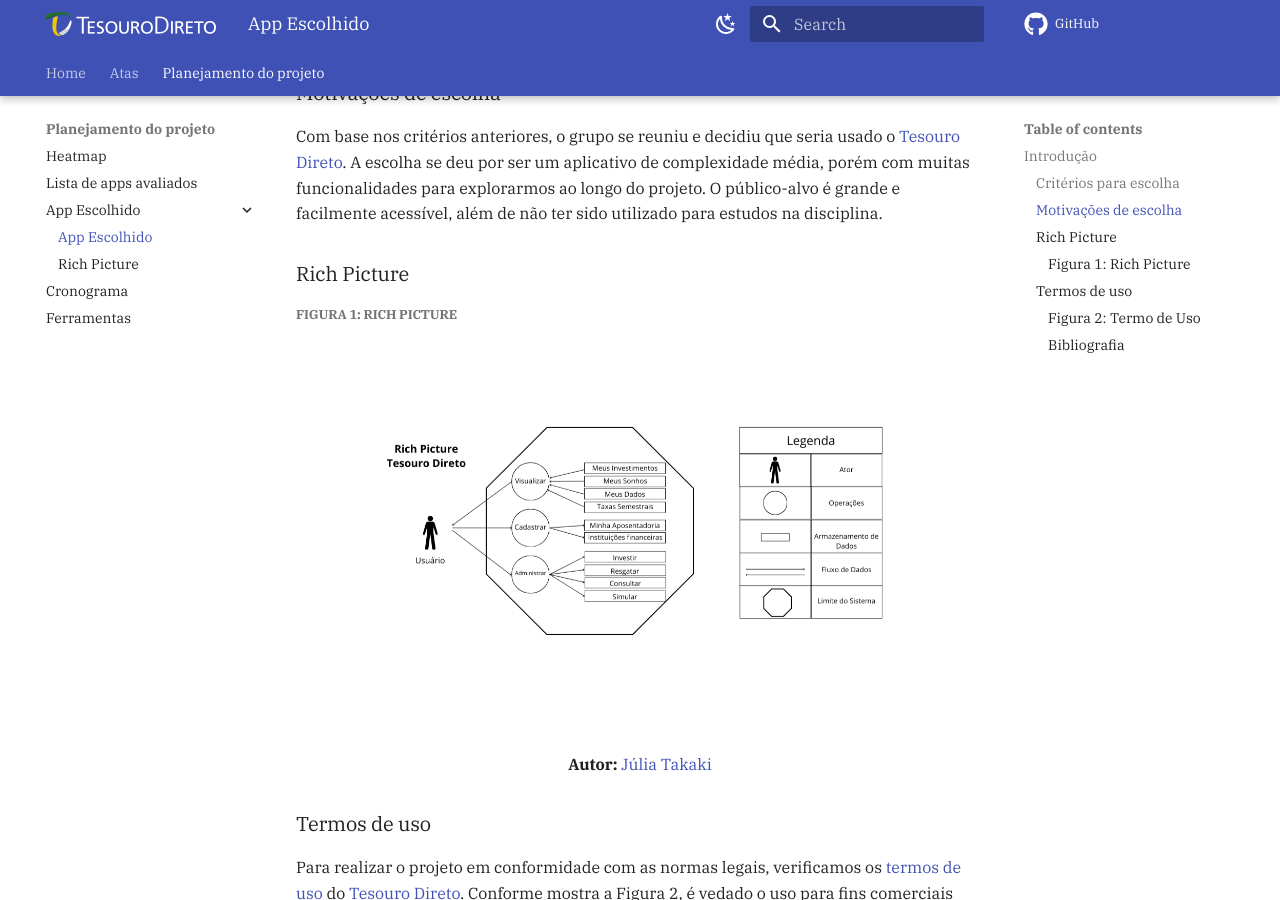
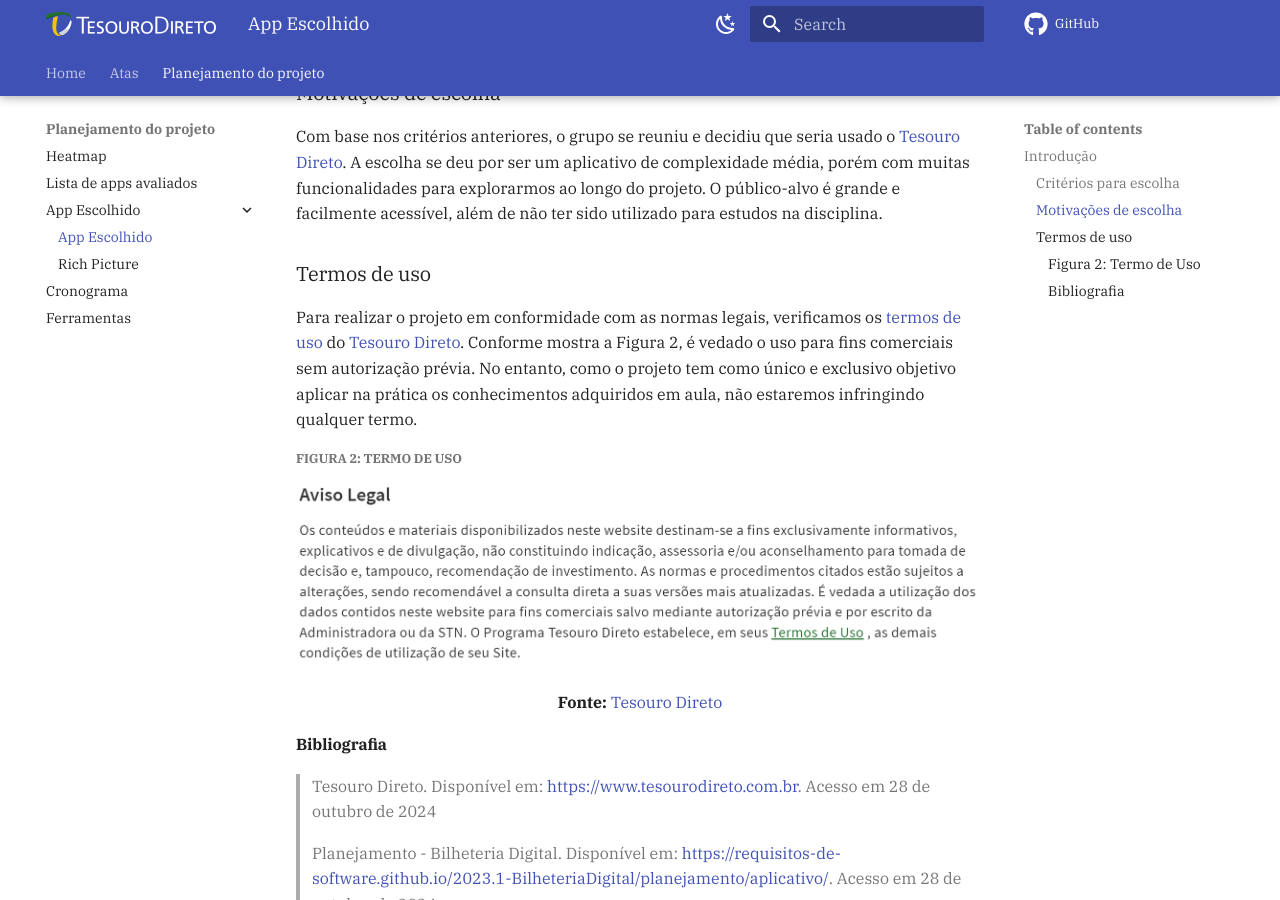
Before and after one commit to Requisitos-de-Software/2024.2-Grupo05, an MkDocs documentation site: the page built from docs/Planejamento-do-projeto/app-escolhido.md, in a window 1280 px wide and 900 px high, scrolled down 539 px. Built offline with MkDocs 1.6.1 and Material for MkDocs 9.7.7, drawn with Linux system fonts in a browser that asks for light colours; comment, search, counter and statistics services are not loaded.

Commit message:
docs: tirando a rp do app-escolhido

```diff
--- a/docs/Planejamento-do-projeto/app-escolhido.md
+++ b/docs/Planejamento-do-projeto/app-escolhido.md
@@ -12,15 +12,6 @@
 ### Motivações de escolha
 
 Com base nos critérios anteriores, o grupo se reuniu e decidiu que seria usado o [Tesouro Direto](https://www.tesourodireto.com.br). A escolha se deu por ser um aplicativo de complexidade média, porém com muitas funcionalidades para explorarmos ao longo do projeto. O público-alvo é grande e facilmente acessível, além de não ter sido utilizado para estudos na disciplina.
-
-### Rich Picture
-##### Figura 1: Rich Picture
-
-![Figura 1: Rich Picture](../assets/RichPictureTesouroDireto.png)
-
-<div>
-<font size="3"><p style="text-align: center"><b>Autor:</b> <a href="https://www.github.com/juliatakaki">Júlia Takaki</a></font></p>
-</div>
 
 ### Termos de uso
 
```
